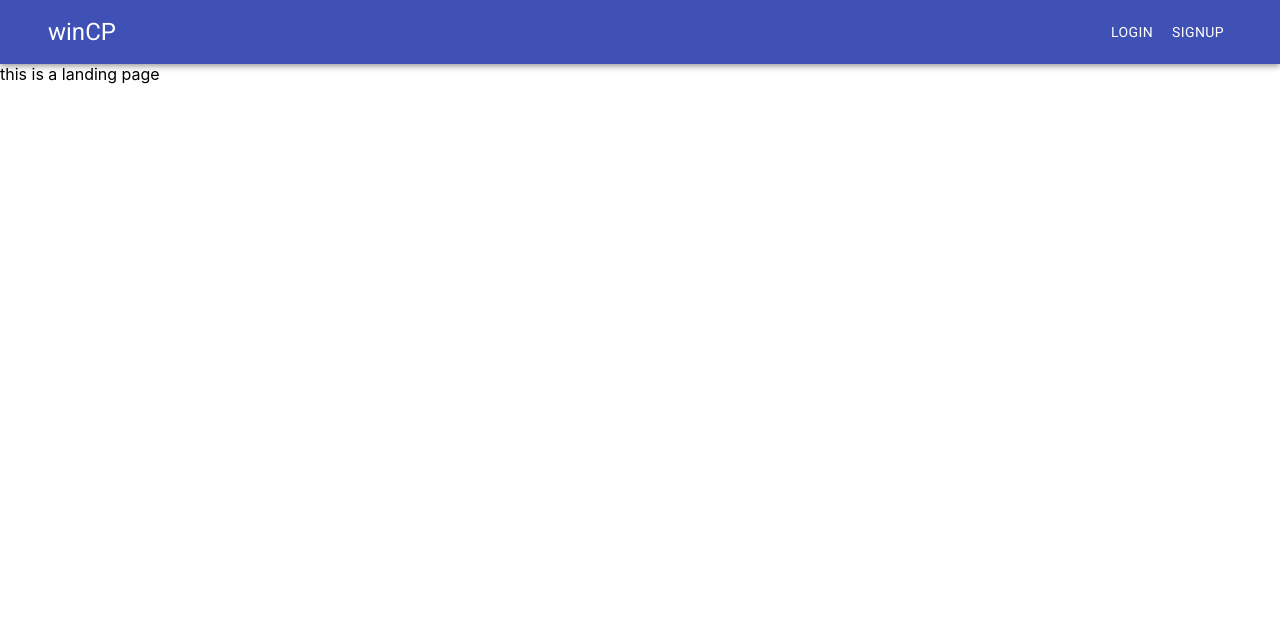
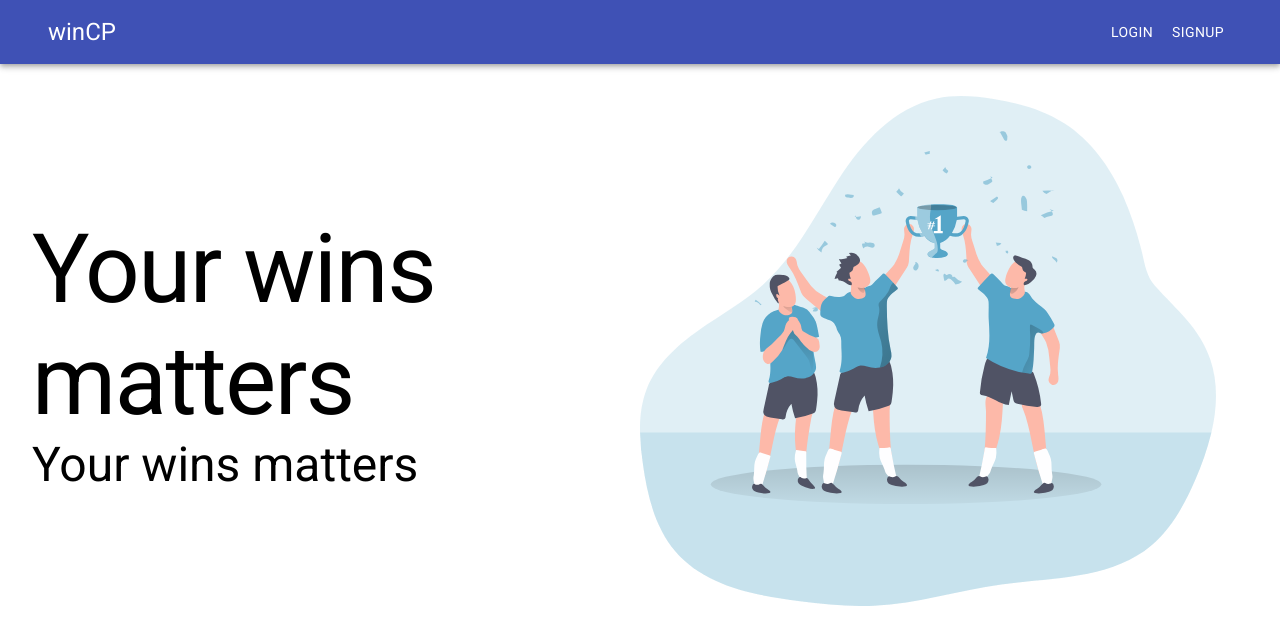
Before and after one commit to sairajchouhan/winCP-frontend, a React (Create React App) app: page / in a window 1280 px wide. Shown: the top 644 px of the page. Built offline with nearby package versions, Linux system fonts and the light colour scheme; no server answers.

Commit message:
added a landing page

```diff
--- a/src/components/layout/EachNotification.js
+++ b/src/components/layout/EachNotification.js
@@ -36,9 +36,16 @@ const EachNotification = ({ noti, setDrawerOpen }) => {
   const [loading, setLoading] = useState(false);
 
   const markNotificationAsRead = async () => {
-    await axios.post(`${URL}/notifications`, {
-      notificationId: noti.notificationId,
-    });
+    setLoading((loading) => !loading);
+    try {
+      await axios.post(`${URL}/notifications`, {
+        notificationId: noti.notificationId,
+      });
+    } catch (err) {
+      console.log(err.response.data);
+    }
+
+    setLoading((loading) => !loading);
     setDrawerOpen(false);
   };
 
@@ -49,7 +56,7 @@ const EachNotification = ({ noti, setDrawerOpen }) => {
           onClick={markNotificationAsRead}
           button
           component={routerLink}
-          to={`/win/${noti.winId}`}
+          to={!noti.read ? `/win/${noti.winId}` : ''}
           key={noti?.notificationId}
         >
           {noti.type === 'comment' && (
--- a/src/components/layout/Navbar.js
+++ b/src/components/layout/Navbar.js
@@ -96,6 +96,7 @@ const Navbar = () => {
                     <AddIcon />
                   </Button>
                 </Tooltip>
+
                 <Notifications />
 
                 <Button
--- a/src/components/layout/Notifications.js
+++ b/src/components/layout/Notifications.js
@@ -37,28 +37,28 @@ const Notifications = () => {
     (state) => state?.notifications?.notifications
   );
 
-  console.log(notificationData);
   useEffect(() => {
     if (user) {
       db.collection('notifications')
         .orderBy('createdAt', 'desc')
         .where('recipient', '==', user.info.username)
         .onSnapshot(
-          (querySnapshot) => {
+          (snap) => {
             console.log('fetching the notifications');
             const notifications = [];
-            querySnapshot.forEach((doc) => {
+            snap.forEach((doc) => {
               notifications.push(doc.data());
             });
-            dispatch(SET_NOTIFICATION(notifications));
+            console.log(notifications);
           },
           (err) => {
             console.log(`Encountered error: ${err}`);
           }
         );
     }
+
     // eslint-disable-next-line react-hooks/exhaustive-deps
-  }, []);
+  }, [user]);
 
   if (!notificationData) {
     return <></>;
--- a/src/pages/LandingPage.js
+++ b/src/pages/LandingPage.js
@@ -1,15 +1,51 @@
 import React from 'react';
 import { Redirect } from 'react-router-dom';
 import { useSelector } from 'react-redux';
+
 import { selectIsAuthenticated } from '../redux/slices/authSlice';
+import winSvg from '../utils/assets/winners.svg';
+import Grid from '@material-ui/core/Grid';
+import { Container, makeStyles, Typography } from '@material-ui/core';
+
+const useStyles = makeStyles((theme) => ({
+  container: {
+    marginTop: theme.spacing(4),
+  },
+  leftContainer: {
+    padding: theme.spacing(4),
+  },
+}));
 
 const PageLanding = () => {
+  const classes = useStyles();
   const isAuthenticated = useSelector(selectIsAuthenticated);
   if (isAuthenticated) {
-    return <Redirect to="/home" />;
+    return <Redirect to='/home' />;
   }
 
-  return <div>this is a landing page</div>;
+  return (
+    <div>
+      <Grid container className={classes.container}>
+        <Grid
+          item
+          xs={12}
+          md={6}
+          container
+          justify='center'
+          alignItems='center'
+          direction='column'
+        >
+          <div className={classes.leftContainer}>
+            <Typography variant='h1'>Your wins matters</Typography>
+            <Typography variant='h3'>Your wins matters</Typography>
+          </div>
+        </Grid>
+        <Grid item xs={12} md={6}>
+          <img style={{ width: '90%' }} src={winSvg} alt='' />
+        </Grid>
+      </Grid>
+    </div>
+  );
 };
 
 export default PageLanding;
--- a/src/redux/actions/authActions.js
+++ b/src/redux/actions/authActions.js
@@ -13,14 +13,12 @@ import {
 } from '../slices/authSlice';
 import setAuthToken from '../../utils/setAuthToken';
 import { SET_WINS_EMPTY } from '../slices/winsSlice';
+import { SET_NOTIFICATION } from '../slices/notificationsSlice';
 
 export const loginUser = (loginFormData) => async (dispatch) => {
   dispatch(SET_LOADING_TRUE());
   try {
-    const res = await axios.post(
-      `${URL}/login`,
-      loginFormData
-    );
+    const res = await axios.post(`${URL}/login`, loginFormData);
     const token = res.data.token;
     if (token) localStorage.setItem('token', token);
     dispatch(LOGIN_SUCCESS(token));
@@ -51,6 +49,7 @@ export const signupUser = (signupFormData) => async (dispatch) => {
 export const logoutUser = () => async (dispatch) => {
   dispatch(LOGOUT());
   dispatch(SET_WINS_EMPTY());
+  dispatch(SET_NOTIFICATION([]));
 };
 
 export const loadUser = () => async (dispatch) => {
```
Also changed, not shown: src/utils/assets/winners.svg (added).
